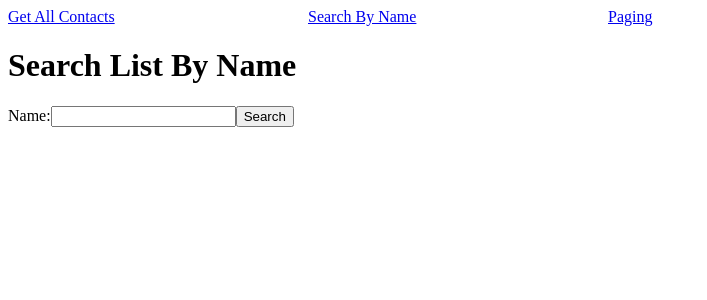
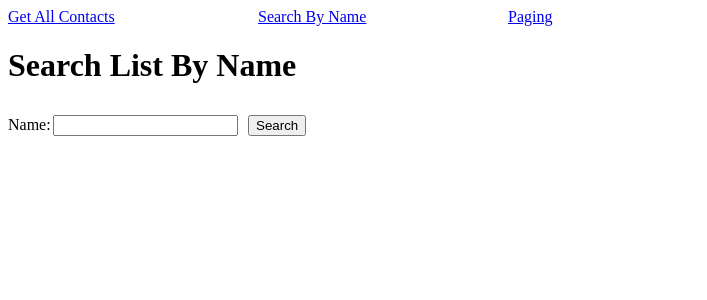
Before and after one commit to imsocialcoder/contactlistfe, an Angular app in the folder contactlist-fe/: page /search in a window 1280 px wide. Shown: the top 300 px of the page, without its empty margins (0-707 px from the left). Built offline with nearby package versions, Linux system fonts and the light colour scheme.

Commit message:
make visual changes

```diff
--- a/contactlist-fe/src/app/paging/paging.component.html
+++ b/contactlist-fe/src/app/paging/paging.component.html
@@ -2,12 +2,12 @@
     <h1>List By Paging</h1>
     <div>
         <div>
-            <label>Page:</label><input #page>
+            <label class="lbl">Page:</label><input #page>
         </div>
         <div>
-            <label>Size:</label><input #size>
+            <label class="lbl">Size:</label><input #size>
         </div>
-        <button (click)="getListByPaging(page.value, size.value)">Get List</button>
+        <button class="btn" (click)="getListByPaging(page.value, size.value)">Get List</button>
         <table>
             <tr *ngIf=contactList>
                 <th>Name</th>
--- a/contactlist-fe/src/app/searchlist/searchlist.component.html
+++ b/contactlist-fe/src/app/searchlist/searchlist.component.html
@@ -1,8 +1,8 @@
 <div>
     <h1>Search List By Name</h1>
     <div>
-        <label>Name:</label><input #searchTxt>
-        <button (click)="getListBySearch(searchTxt.value)">Search</button>
+        <label class="lbl">Name:</label><input #searchTxt>
+        <button class="btn-search" (click)="getListBySearch(searchTxt.value)">Search</button>
         <table>
             <tr *ngIf=contactList>
                 <th>Name</th>
--- a/contactlist-fe/src/styles.css
+++ b/contactlist-fe/src/styles.css
@@ -6,5 +6,26 @@ img{
 
 a {
     display: inline-block;
-    width: 300px;
+    width: 250px;
 }
+
+.lbl {
+    display: inline-block;
+    width: 35px;
+    margin-top: 10px;
+    margin-right: 10px;
+}
+
+
+
+.btn {
+    display: inline-block;
+    width: 85px;
+    margin-top: 10px;
+    margin-left: 136px;
+}
+
+.btn-search {
+    display: inline-block;
+    margin-left: 10px;
+}
```
